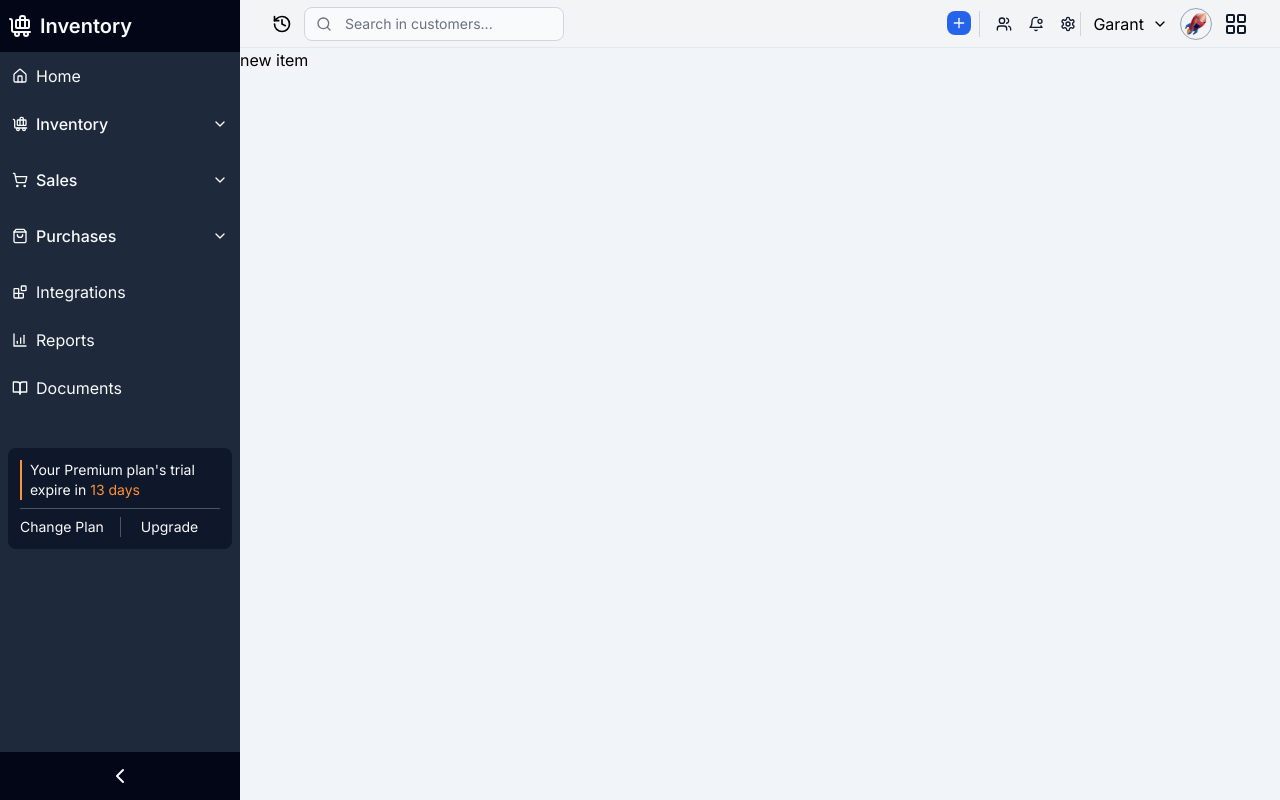
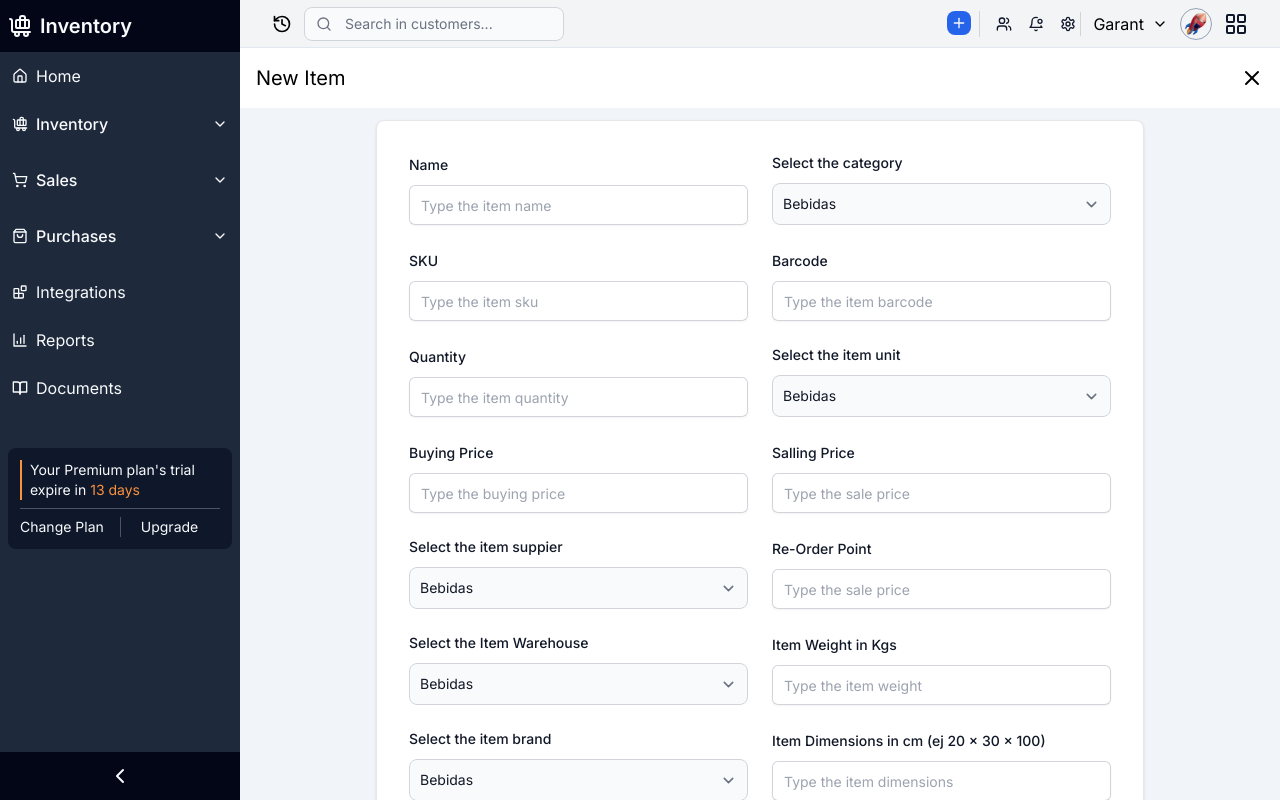
Before and after one commit to cordobacesar29/inventory-management, a Next.js app: page /dashboard/inventory/items/new in a window 1280 px wide. Shown: the top 800 px of the page. Built offline with nearby package versions, Linux system fonts and the light colour scheme.

Commit message:
items module

```diff
--- a/app/(backoffice)/dashboard/inventory/items/new/page.tsx
+++ b/app/(backoffice)/dashboard/inventory/items/new/page.tsx
@@ -1,7 +1,13 @@
+import FormHeader from '@/components/dashboard/FormHeader'
+import ItemForm from '@/components/dashboard/ItemForm'
+import { ROUTES } from '@/constants/routes'
 import React from 'react'
 
 export default function NewITem({}) {
   return (
-    <div>new item</div>
+    <div>
+      <FormHeader title="New Item" href={ROUTES.inventory} />
+      <ItemForm />
+    </div>
   )
 }
--- /dev/null
+++ b/app/api/items/route.ts
@@ -0,0 +1,20 @@
+import { NextRequest, NextResponse } from "next/server";
+
+export async function POST(request: NextRequest) {
+  try {
+    const data = await request.json();
+    console.log(data)
+    return NextResponse.json(data);
+  } catch (error) {
+    console.log(error);
+    return NextResponse.json(
+      {
+        error,
+        message: "Failed to create a item",
+      },
+      {
+        status: 500,
+      }
+    );
+  }
+}
```
